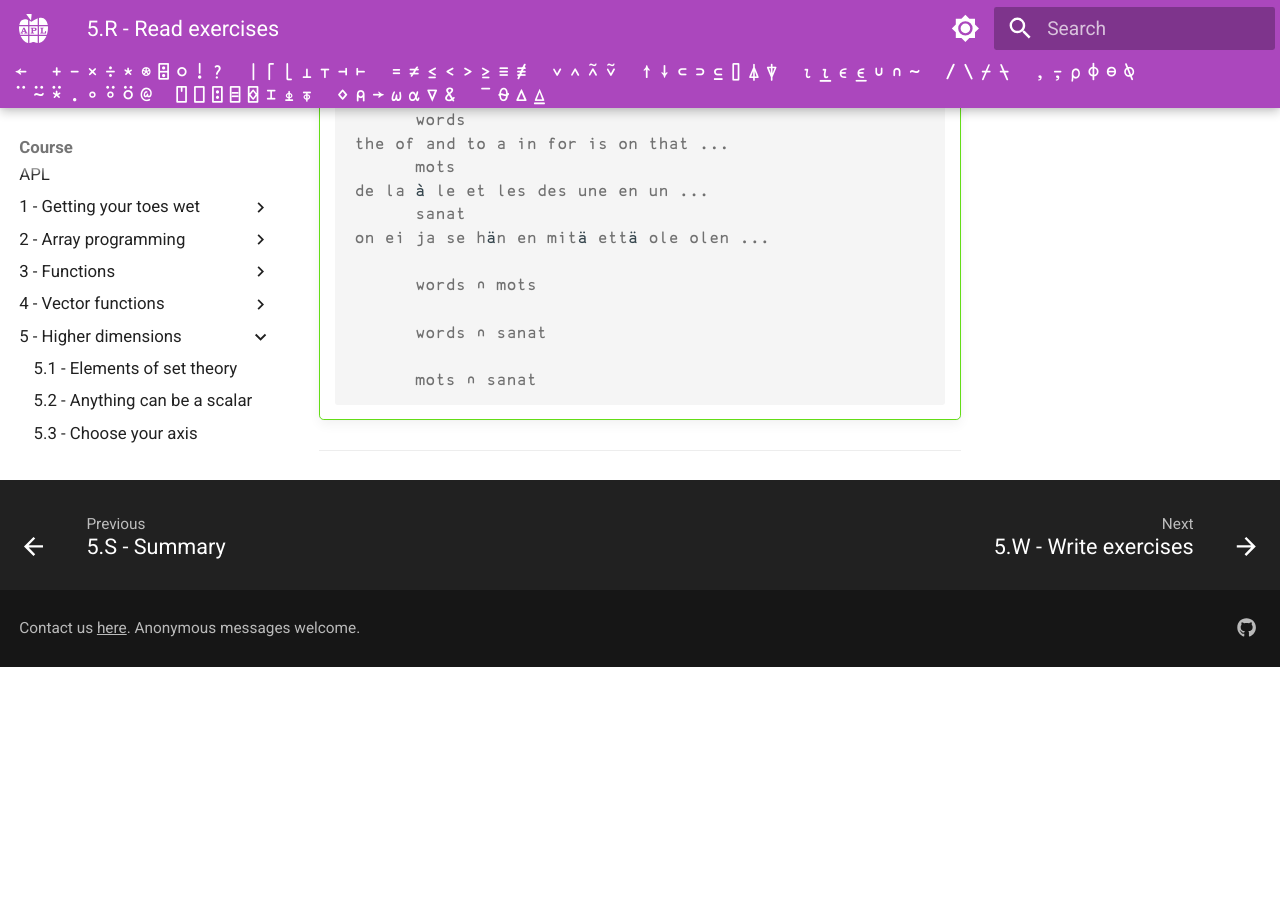
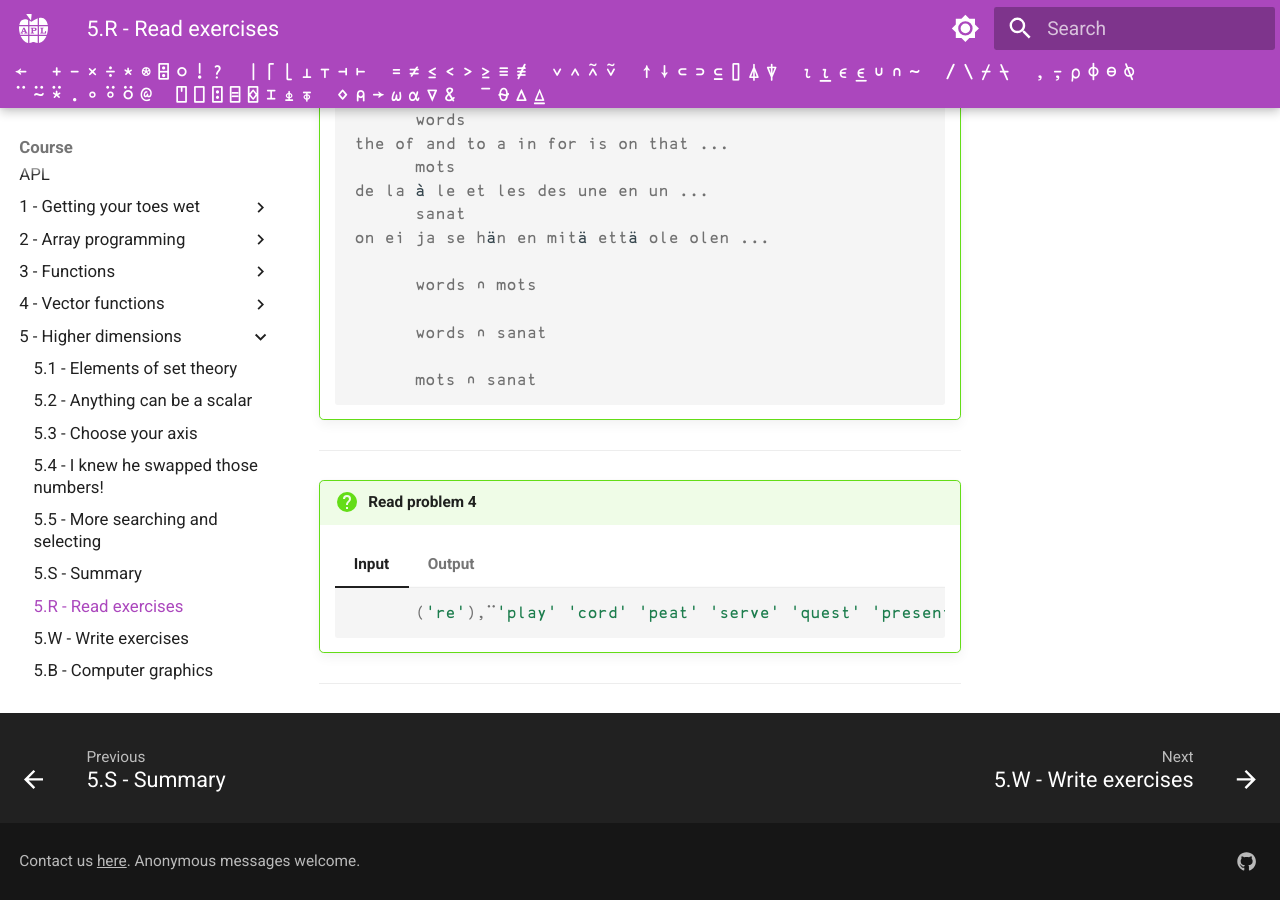
Before and after one commit to APLMOOC/APLMOOC, an MkDocs documentation site: the page built from docs/course/ch5/read.md, in a window 1280 px wide and 900 px high, scrolled down 1222 px. Built offline with MkDocs 1.6.1 and Material for MkDocs 9.7.7, drawn with Linux system fonts in a browser that asks for light colours; some web fonts are replaced; a script that is not in the unit is left out; before the commit the page ends 1889 px from its top, so only the background shows below that.

Commit message:
Add Chapter 5 Read problem 4

````diff
--- a/docs/course/ch5/read.md
+++ b/docs/course/ch5/read.md
@@ -99,3 +99,23 @@
         ```
 
 ---
+
+!!! question "Read problem 4"
+
+    === "Input"
+
+        ```apl
+              ('re'),¨'play' 'cord' 'peat' 'serve' 'quest' 'present'
+
+        ```
+
+    === "Output"
+
+        ```apl
+              ('re'),¨'play' 'cord' 'peat' 'serve' 'quest' 'present'
+        LENGTH ERROR
+              ('re'),¨'play' 'cord' 'peat' 'serve' 'quest' 'present'
+                    ∧
+        ```
+
+---
````
